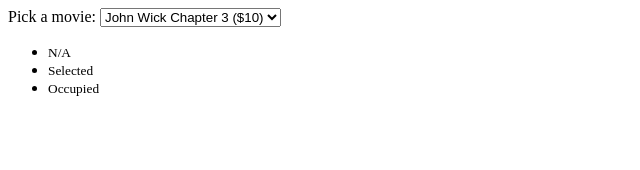
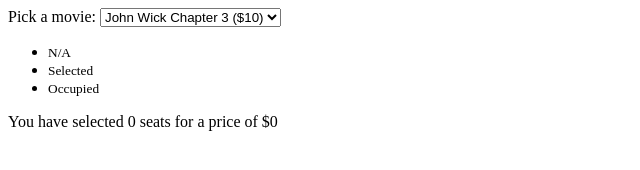
Before and after one commit to jordanoboyle/MovieSeatingMiniApp, a plain HTML site: page index.html in a window 1280 px wide. Shown: the whole page, without its empty margins (0-640 px from the left). Drawn offline with Linux system fonts and the light colour scheme.

Commit message:
Mark up is finished with selector, <span> tags

```diff
--- a/index.html
+++ b/index.html
@@ -109,7 +109,9 @@
     </div>
   </div>
 
-
+  <p class="text">
+    You have selected <span id="count">0</span> seats for a price of $<span id="total">0</span>
+  </p>
 
   <script src="script.js"></script>
 </body>
```
